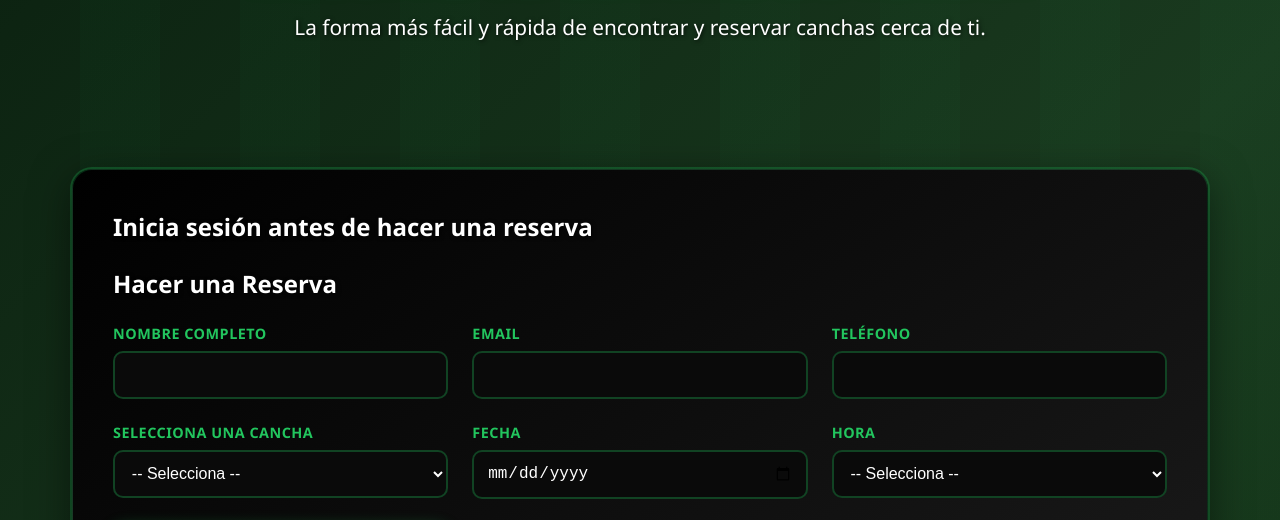
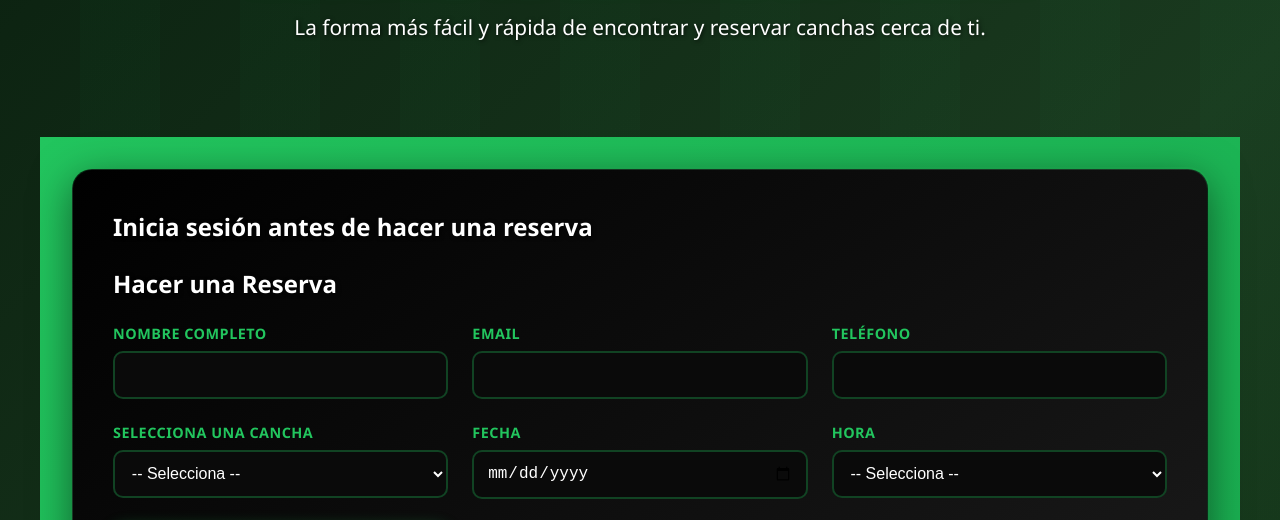
Before and after one commit to cccpxd/CanchaYA, a website: page Frontend/public.html in a window 1280 px wide. Shown: the part 254-774 px from the top of the page. Drawn offline with Linux system fonts and the light colour scheme.

Commit message:
Update styles.css

```diff
--- a/Frontend/styles.css
+++ b/Frontend/styles.css
@@ -126,6 +126,7 @@ nav {
 }
 
 .container {
+    background: linear-gradient(135deg, #22c55e 0%, #16a34a 100%);
     max-width: 1200px;
     margin: 0 auto;
     padding: 2rem;
```
